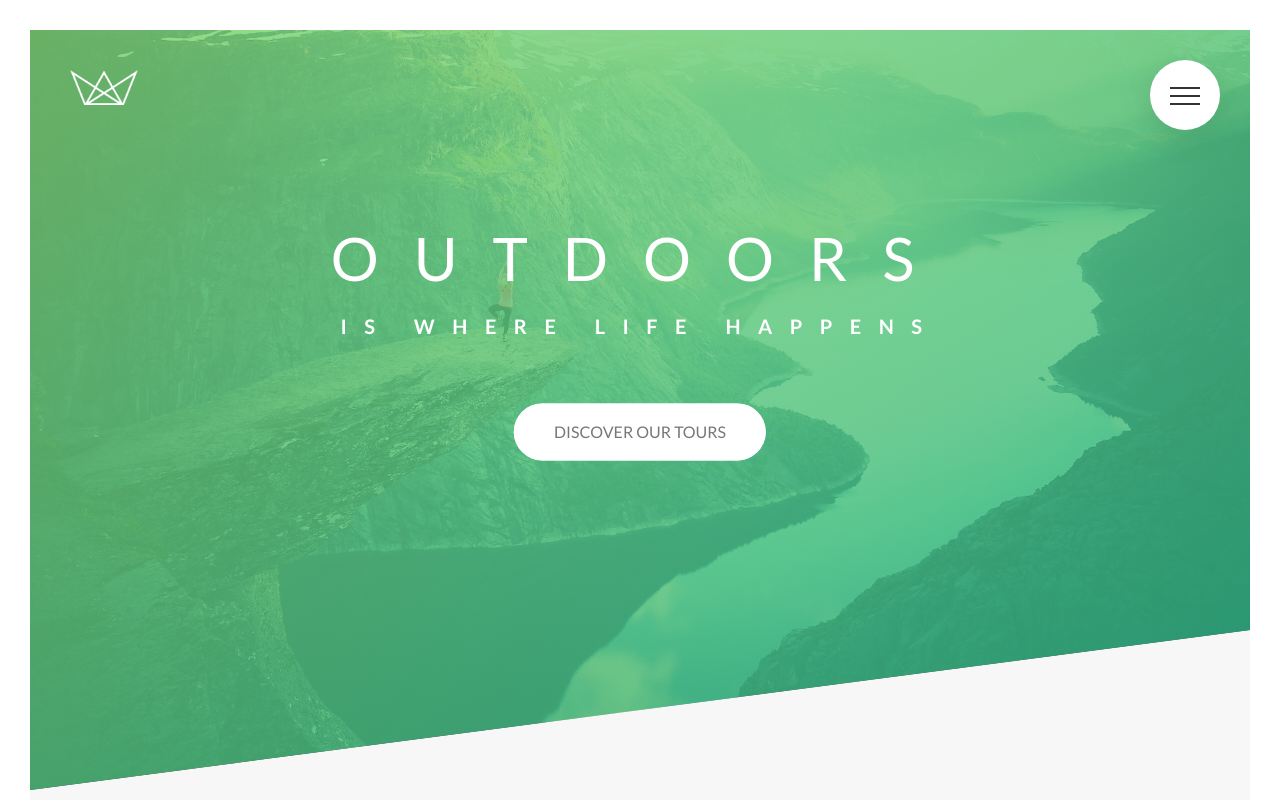
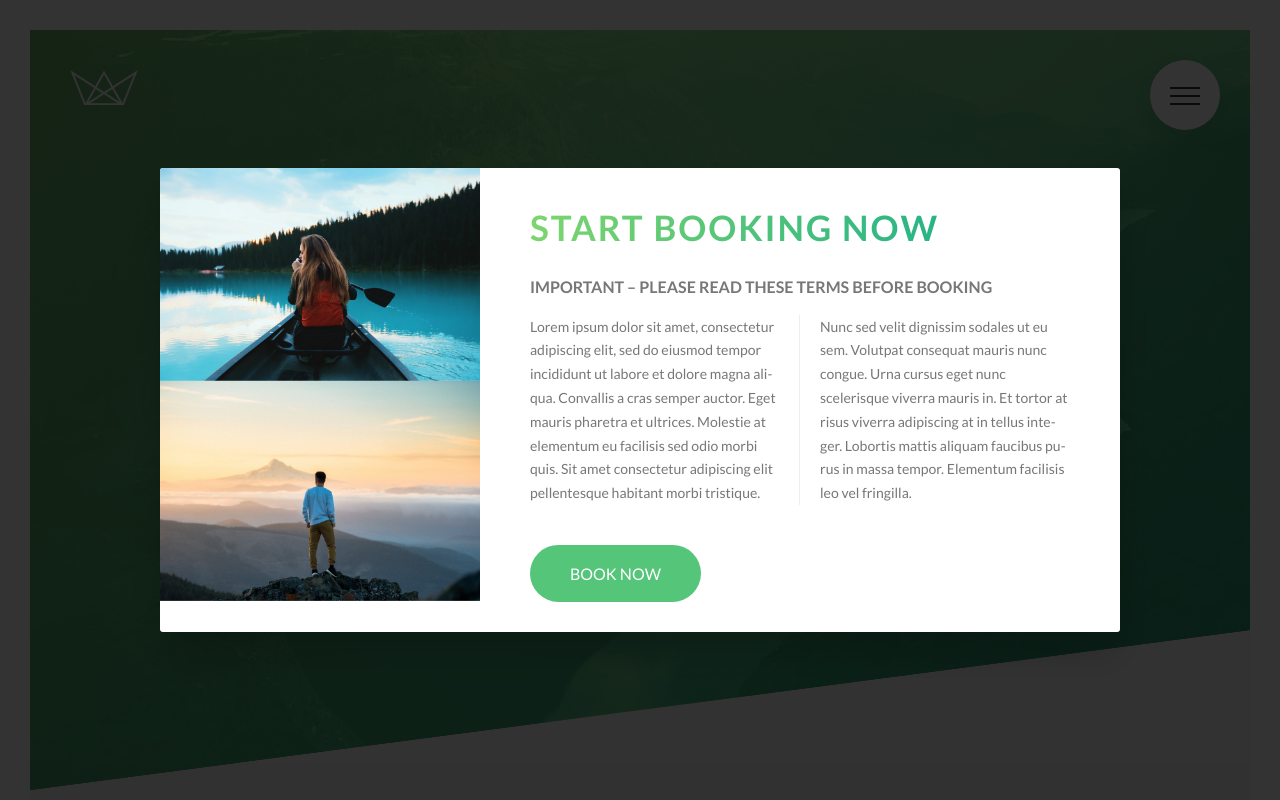
Before and after one commit to kevinujoodha/1-Natours, a website: page index.html in a window 1280 px wide. Shown: the top 800 px of the page. Drawn offline with Linux system fonts and the light colour scheme.

Commit message:
css popup

```diff
--- a/index.html
+++ b/index.html
@@ -413,6 +413,23 @@
 
     </footer>
 
+    <div class="popup">
+        <div class="popup__content">
+            <div class="popup__left">
+                <img src="img/nat-8.jpg" alt="Tour photo" class="popup__img">
+                <img src="img/nat-9.jpg" alt="Tour photo" class="popup__img">
+            </div>
+            <div class="popup__right">
+                <h2 class="heading-secondary u-margin-bottom-small">Start booking now</h2>
+                <h3 class="heading-tertiary u-margin-bottom-small">Important &ndash; Please read these terms before booking</h3>
+                <p class="popup__text">
+                    Lorem ipsum dolor sit amet, consectetur adipiscing elit, sed do eiusmod tempor incididunt ut labore et dolore magna aliqua. Convallis a cras semper auctor. Eget mauris pharetra et ultrices. Molestie at elementum eu facilisis sed odio morbi quis. Sit amet consectetur adipiscing elit pellentesque habitant morbi tristique. Nunc sed velit dignissim sodales ut eu sem. Volutpat consequat mauris nunc congue. Urna cursus eget nunc scelerisque viverra mauris in. Et tortor at risus viverra adipiscing at in tellus integer. Lobortis mattis aliquam faucibus purus in massa tempor. Elementum facilisis leo vel fringilla.
+                </p>
+                <a href="#" class="btn btn--green">Book now</a>
+            </div>
+        </div>
+    </div>
+
     <!-- <section class="grid-test">
             <div class="row">
                 <div class="col-1-of-2">
--- a/sass/abstracts/_mixins.scss
+++ b/sass/abstracts/_mixins.scss
@@ -5,3 +5,10 @@
         clear: both;
     }
 }
+
+@mixin absCenter {
+    position: absolute;
+    top: 50%;
+    left: 50%;
+    transform: translate(-50%, -50%);
+}
--- /dev/null
+++ b/sass/components/_popup.scss
@@ -0,0 +1,56 @@
+.popup {
+    height: 100vh;
+    width: 100%;
+    position: fixed;
+    top: 0;
+    left: 0;
+    background-color: rgba($color-black, .8);
+    z-index: 9999;
+
+    &__content {
+        @include absCenter;
+        width: 75%;
+        background-color: $color-white;
+        box-shadow: 0 2rem 4rem rgba($color-black, .2);
+        border-radius: 3px;
+        display: table;
+        overflow: hidden;
+    }
+
+    &__left {
+        width: 33.333333%;
+        display: table-cell;
+    }
+
+    &__right {
+        width: 66.6666667%;
+        display: table-cell;
+        vertical-align: middle;
+        padding: 3rem 5rem;
+
+    }
+
+    &__img {
+        display: block;
+        width: 100%;
+    }
+
+    &__text {
+        font-size: 1.4rem;
+        margin-bottom: 4rem;
+
+        -moz-column-count: 2;
+        -moz-column-gap: 4rem;
+        -moz-column-rule: 1px solid $color-grey-light-2;
+
+        column-count: 2;
+        column-gap: 4rem;
+        column-rule: 1px solid $color-grey-light-2;
+
+        -moz-hyphens: auto;
+        -ms-hyphens: auto;
+        -webkit-hyphens: auto;
+        hyphens: auto;
+
+    }
+}
--- a/sass/main.scss
+++ b/sass/main.scss
@@ -13,6 +13,7 @@
 @import "components/composition";
 @import "components/feature-box";
 @import "components/form";
+@import "components/popup";
 @import "components/story";
 
 @import "layout/footer";
```
Also changed, not shown: css/style.css.
